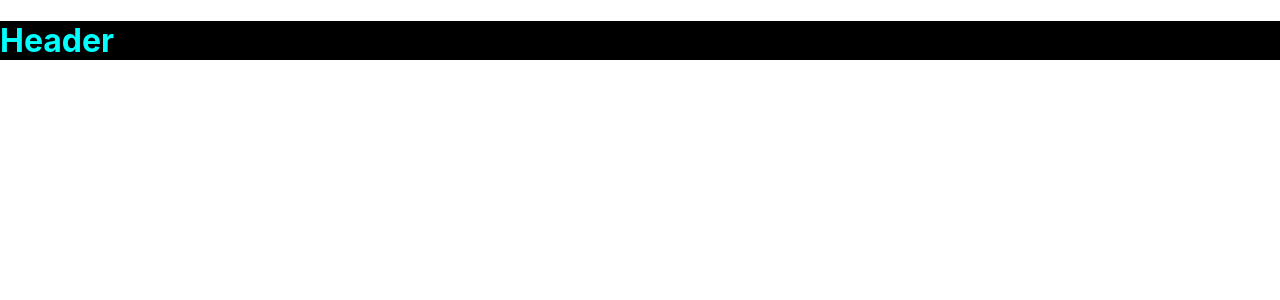
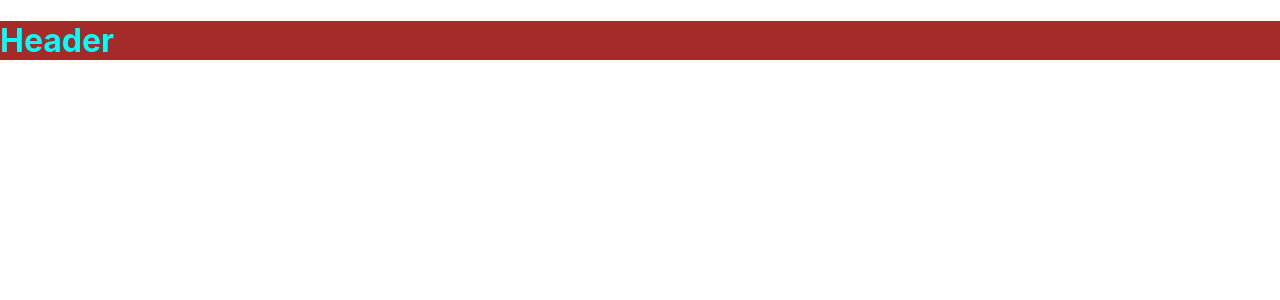
Before and after one commit to bistmadhav/Advance_git_repo, a React (Create React App) app: page / in a window 1280 px wide. Shown: the top 300 px of the page. Built offline with nearby package versions, Linux system fonts and the light colour scheme.

Commit message:
added brown

```diff
--- a/src/App.css
+++ b/src/App.css
@@ -1,4 +1,4 @@
- .heading {
+.heading {
   color: aqua;
-  background-color: black;
+  background-color: brown;
 }
```
